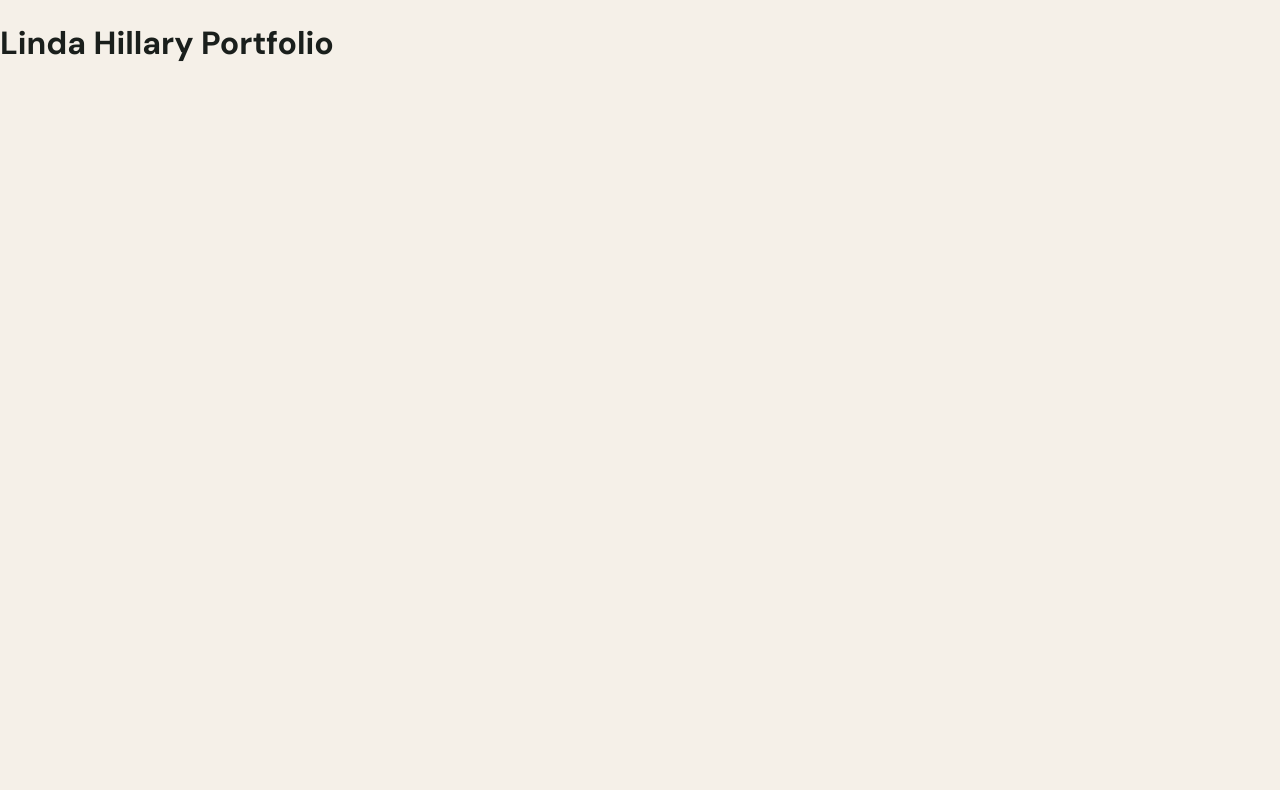
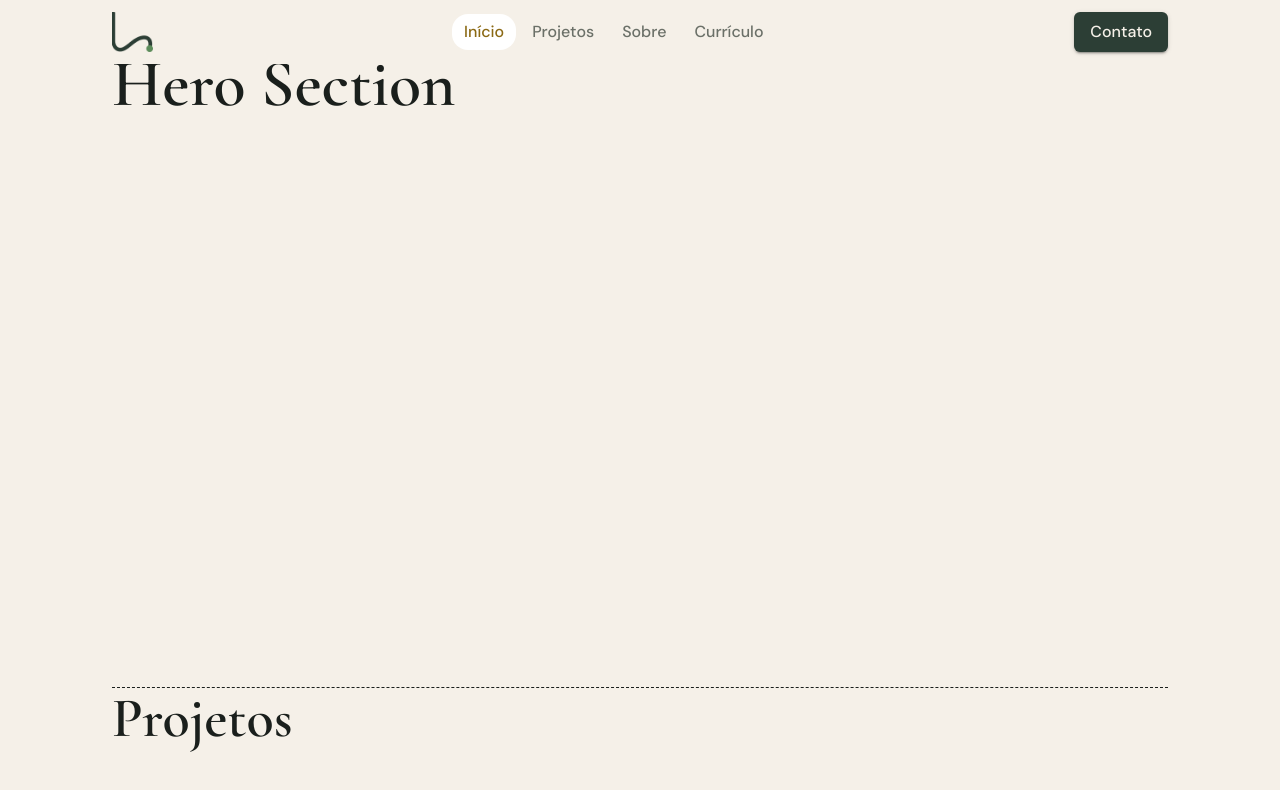
Before and after one commit to Agencia-Lumina-Digital/linda-hillary-port, a React (Vite) app: page / in a window 1280 px wide. Shown: the top 790 px of the page. Built offline with nearby package versions, Linux system fonts and the light colour scheme.

Commit message:
feat: navbar in desktop

```diff
--- a/src/App.tsx
+++ b/src/App.tsx
@@ -1,8 +1,42 @@
+import { Box, Container, Typography } from '@mui/material';
+import { Navbar } from './components/organisms/Navbar/Navbar';
+import { tokens } from './theme/tokens';
+
 function App() {
   return (
-    <div>
-      <h1>Linda Hillary Portfolio</h1>
-    </div>
+    <Box sx={{ minHeight: '100vh', backgroundColor: tokens.colors.background.canvas }}>
+      <Navbar />
+
+      {/* Container Principal que limita a largura do conteúdo */}
+      <Container
+        maxWidth={false}
+        sx={{
+          maxWidth: tokens.layout.maxWidth,
+          pt: 12, // Espaço para a navbar fixa
+        }}
+      >
+        {/* Seções Esqueléticas para Scroll */}
+        <Box id="hero" sx={{ height: '80vh', borderBottom: '1px dashed' }}>
+          <Typography variant="h1">Hero Section</Typography>
+        </Box>
+
+        <Box id="projects" sx={{ height: '100vh', borderBottom: '1px dashed' }}>
+          <Typography variant="h2">Projetos</Typography>
+        </Box>
+
+        <Box id="about" sx={{ height: '100vh', borderBottom: '1px dashed' }}>
+          <Typography variant="h2">Sobre</Typography>
+        </Box>
+
+        <Box id="resume" sx={{ height: '100vh', borderBottom: '1px dashed' }}>
+          <Typography variant="h2">Currículo</Typography>
+        </Box>
+
+        <Box id="contact" sx={{ height: '80vh' }}>
+          <Typography variant="h2">Contato</Typography>
+        </Box>
+      </Container>
+    </Box>
   )
 }
 
--- /dev/null
+++ b/src/components/organisms/Navbar/Navbar.tsx
@@ -0,0 +1,96 @@
+import { useState } from 'react';
+import { AppBar, Box, Button, Container, Toolbar, Typography } from '@mui/material';
+import { tokens } from '../../../theme/tokens';
+import logo from '../../../theme/assets/logo-linda-claro.png';
+
+const navItems = [
+  { label: 'Início', id: 'hero' },
+  { label: 'Projetos', id: 'projects' },
+  { label: 'Sobre', id: 'about' },
+  { label: 'Currículo', id: 'resume' },
+];
+
+export const Navbar = () => {
+  const [activeItem, setActiveItem] = useState('hero');
+
+  const handleScroll = (id: string) => {
+    setActiveItem(id);
+    const element = document.getElementById(id);
+    if (element) {
+      element.scrollIntoView({ behavior: 'smooth' });
+    }
+  };
+
+  return (
+    <AppBar
+      position="fixed"
+      color="transparent"
+      elevation={0}
+      sx={{
+        backgroundColor: tokens.colors.background.canvas,
+      }}
+    >
+      <Container maxWidth={false} sx={{ maxWidth: tokens.layout.maxWidth }}>
+        <Toolbar disableGutters sx={{ justifyContent: 'space-between' }}>
+          <Box sx={{ flexShrink: 0, display: 'flex', alignItems: 'center' }}>
+            <img
+              src={logo}
+              alt="Linda Hillary Logo"
+              style={{ height: '40px', width: 'auto' }}
+            />
+          </Box>
+
+          {/* Centro: Nav Items */}
+          <Box sx={{ display: 'flex', gap: 1 }}>
+            {navItems.map((item) => {
+              const isActive = activeItem === item.id;
+
+              return (
+                <Button
+                  key={item.id}
+                  onClick={() => handleScroll(item.id)}
+                  sx={{
+                    color: isActive ? tokens.colors.text.amber : tokens.colors.text.secondary,
+                    backgroundColor: isActive ? tokens.colors.background.elevated : 'transparent',
+
+                    // Estrutura
+                    borderRadius: `${tokens.borderRadius.xl}px`,
+                    px: 3,
+                    py: 1,
+                    textTransform: 'none',
+                    fontWeight: tokens.typography.fontWeight.medium,
+                    fontSize: tokens.typography.fontSize[16],
+
+                    '&:hover': {
+                      backgroundColor: isActive
+                        ? tokens.colors.background.elevated
+                        : 'rgba(0,0,0,0.04)',
+                    }
+                  }}
+                >
+                  {item.label}
+                </Button>
+              );
+            })}
+          </Box>
+
+          {/* Lado Direito: Botão Default */}
+          <Box sx={{ flexShrink: 0 }}>
+            <Button
+              variant="contained"
+              color="primary"
+              onClick={() => handleScroll('contact')}
+              sx={{
+                background: tokens.colors.background.inverse,
+                color: tokens.colors.text.onInverse,
+                fontSize: tokens.typography.fontSize[16],
+              }}
+            >
+              Contato
+            </Button>
+          </Box>
+        </Toolbar>
+      </Container>
+    </AppBar>
+  );
+};
```
Also changed, not shown: src/theme/assets/logo-linda-claro.png (added).
